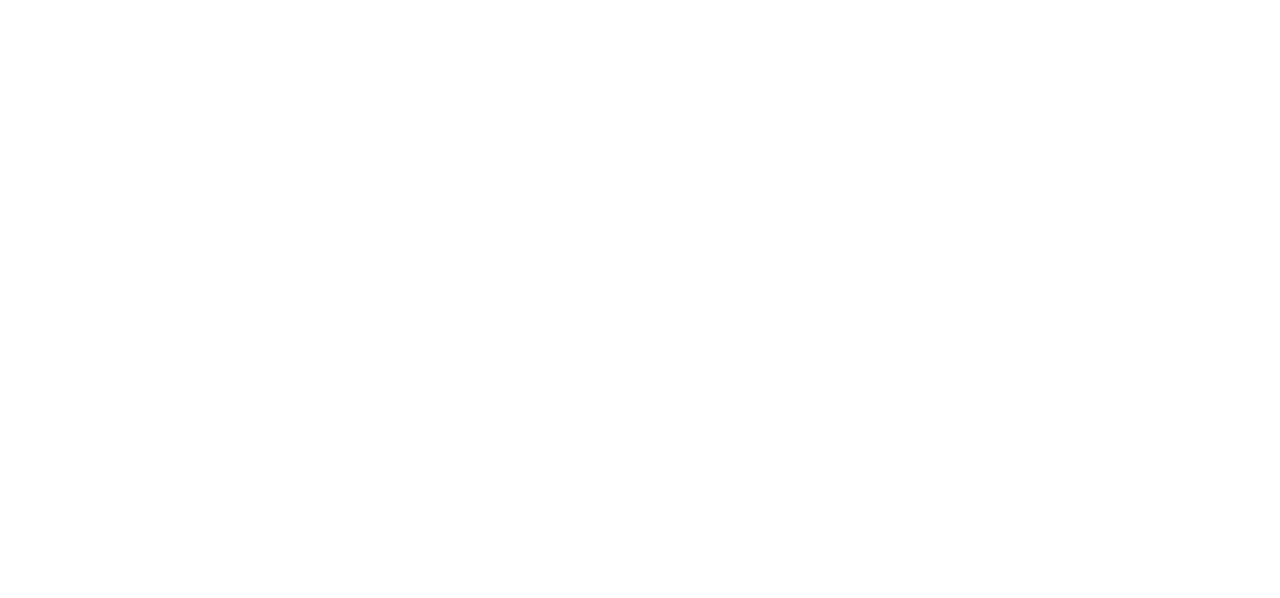
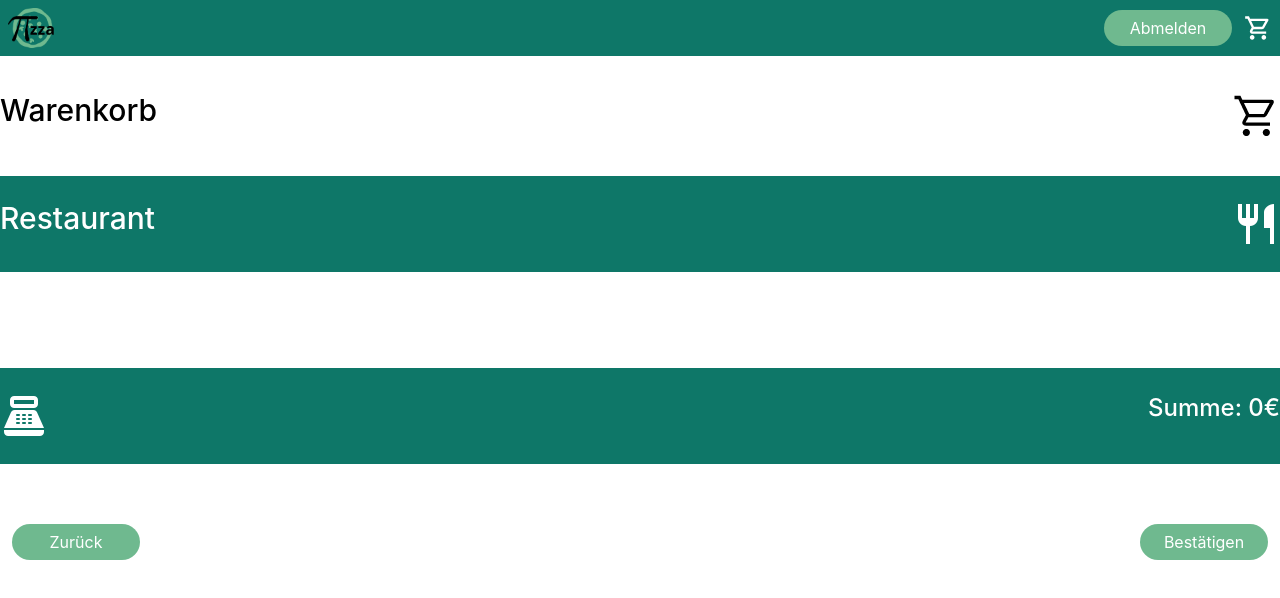
Before and after one commit to GithubOrgProjectPiza/frontend, a React (Create React App) app: page /warenkorb in a window 1280 px wide. Shown: the top 598 px of the page. Built offline with nearby package versions, Linux system fonts and the light colour scheme.

Commit message:
Warenkorb implementiert

```diff
--- a/package.json
+++ b/package.json
@@ -12,6 +12,8 @@
     "font-awesome": "^4.7.0",
     "react": "^17.0.2",
     "react-dom": "^17.0.2",
+    "react-router": "^6.3.0",
+    "react-router-dom": "^6.3.0",
     "react-scripts": "5.0.0",
     "web-vitals": "^2.1.4"
   },
--- a/src/App.js
+++ b/src/App.js
@@ -16,12 +16,23 @@ import Registrierung from "./Pages/registrierung";
 import Warenkorb from "./Pages/warenkorb";
 import Listenansicht from "./Pages/listenansicht";
 import "./App.css";
+import EndPage from "./Pages/endpage";
+import MainPage from "./Pages/mainpage";
+
+import { BrowserRouter, Routes, Route } from "react-router-dom";
 
 function App() {
   return (
-    <div className="App">
-
-    </div>
+    <BrowserRouter>
+      <Routes>
+        <Route path="/" element={<MainPage />} />
+        <Route path="endpage" element={<EndPage />} />
+        <Route path="liste" element={<Listenansicht />} />
+        <Route path="registrierung" element={<Registrierung />} />
+        <Route path="anmeldung" element={<Anmeldepage />} />
+        <Route path="warenkorb" element={<Warenkorb />} />
+      </Routes>
+    </BrowserRouter>
   );
 }
 
--- a/src/Components/buttonRound.jsx
+++ b/src/Components/buttonRound.jsx
@@ -2,7 +2,7 @@ import React from "react";
 
 function ButtonRound(props) {
   return (
-    <button class="bg-primary hover:bg-primaryHover rounded-full h-9 w-9 text-white m-3">
+    <button class="bg-primary hover:bg-primaryHover rounded-full h-9 w-9 text-white m-3" onClick={props.onaction}>
       {" "}
       {props.name || "Button"}{" "}
     </button>
--- a/src/Components/card.jsx
+++ b/src/Components/card.jsx
@@ -2,6 +2,7 @@ import React from "react";
 import bild from "../paparoy.jpg";
 import ButtonPrimary from "./buttonPrimary";
 import Ueberschrift2 from "./ueberschrift2";
+import { Link } from "react-router-dom";
 
 function Card(props) {
   return (
@@ -13,7 +14,9 @@ function Card(props) {
         <div class="font-bold text-xl flex justify-start m-3">
           <Ueberschrift2 name={props.name} />
         </div>
-        <ButtonPrimary name="Speisekarte" />
+        <Link to={props.href}>
+          <ButtonPrimary name="Speisekarte" />
+        </Link>
       </div>
     </div>
   );
--- a/src/Components/header_1.jsx
+++ b/src/Components/header_1.jsx
@@ -3,14 +3,20 @@ import p_logo_dark from "../pizza_logo_dark.png";
 import p_logo_light from "../pizza_logo_light.png";
 import ButtonSecondary from "./buttonSecondary";
 import ShoppingCart from "../shopping_cart.svg";
-
+import { Link } from "react-router-dom";
 function Header1() {
   return (
     <div class="bg-primary h-14 w-full p-2 flex justify-between items-center">
       <img src={p_logo_light} alt="Logo" class="h-10"></img>
-      <div class="flex justify-center">
-        <ButtonSecondary name="Abmelden" />
-        <img src={ShoppingCart}></img>
+
+      <div class="flex justify-center items-center">
+        <Link to="/anmeldung">
+          <ButtonSecondary name="Abmelden" />
+        </Link>
+
+        <Link to="/warenkorb">
+          <img src={ShoppingCart} class="h-7"></img>
+        </Link>
       </div>
     </div>
   );
--- a/src/Components/liste.jsx
+++ b/src/Components/liste.jsx
@@ -5,6 +5,11 @@ function Liste(props) {
   var gericht = props.gericht;
   var price = props.price;
   let icon_button = props.icon_button;
+  var key = 0;
+  var i = props.index;
+  const gericht1 = { name: gericht, preis: price, index: i };
+
+  //localStorage.setItem("gericht", JSON.stringify(gericht1));
 
   return (
     <div
@@ -16,7 +21,23 @@ function Liste(props) {
       <div class="col-start-1 col-end-1">{gericht}</div>
       <div class="place-content-end col-start-4 col-end-4 ">{price}</div>
       <div class="col-start-6 col-end-6 place-content-end ">
-        <ButtonRound name={icon_button}></ButtonRound>
+        <ButtonRound
+          name={icon_button}
+          onaction={() => {
+            if (props.icon_button == "-") {
+              console.log(i);
+              let gerichte = JSON.parse(localStorage.getItem("gerichte"));
+              gerichte.splice(i, 1);
+              props.setlisten(gerichte);
+              localStorage.setItem("gerichte", JSON.stringify(gerichte));
+            } else {
+              const gerichte = JSON.parse(localStorage.getItem("gerichte")) ?? [];
+              gerichte.push(gericht1);
+              console.log(gerichte);
+              localStorage.setItem("gerichte", JSON.stringify(gerichte));
+              i++;
+            }
+          }}></ButtonRound>
       </div>
     </div>
   );
--- a/src/Pages/anmeldepage.jsx
+++ b/src/Pages/anmeldepage.jsx
@@ -2,6 +2,7 @@ import React, { useState } from "react";
 import ButtonPrimary from "../Components/buttonPrimary";
 import Eingabefeld from "../Components/eingabefeld";
 import bild from "../pizza_logo_dark.png";
+import { Link } from "react-router-dom";
 
 function Anmeldepage(props) {
   return (
@@ -24,8 +25,12 @@ function Anmeldepage(props) {
       <br></br>
       <br></br>
       <div class="sm: flex justify-between">
-        <ButtonPrimary name="Registieren"></ButtonPrimary>
-        <ButtonPrimary name="Anmelden"></ButtonPrimary>
+        <Link to="/registrierung">
+          <ButtonPrimary name="Registieren"></ButtonPrimary>
+        </Link>
+        <Link to="/">
+          <ButtonPrimary name="Anmelden"></ButtonPrimary>
+        </Link>
       </div>
     </div>
   );
--- a/src/Components/endpage.jsx
+++ b/src/Pages/endpage.jsx
@@ -1,7 +1,8 @@
 import React from "react";
-import ButtonSecondary from "./buttonSecondary";
-import HeaderBig from "./header_big";
-import Ueberschrift2 from "./ueberschrift2";
+import ButtonSecondary from "../Components/buttonSecondary";
+import HeaderBig from "../Components/header_big";
+import Ueberschrift2 from "../Components/ueberschrift2";
+import { Link } from "react-router-dom";
 
 function EndPage() {
   return (
@@ -14,7 +15,9 @@ function EndPage() {
           <Ueberschrift2 name="Vielen Dank!" />
           <Ueberschrift2 name="Deine Bestellung wurde erfolgreich aufgegeben." />
           <div class="p-5"></div>
-          <ButtonSecondary name="Zur Startseite" />
+          <Link to="/">
+            <ButtonSecondary name="Zur Startseite" />
+          </Link>
         </div>
       </div>
     </div>
--- a/src/Pages/listenansicht.jsx
+++ b/src/Pages/listenansicht.jsx
@@ -3,6 +3,7 @@ import ButtonPrimary from "../Components/buttonPrimary";
 import Header1 from "../Components/header_1";
 import Liste from "../Components/liste";
 import bild from "../paparoy_liste.png";
+import { Link } from "react-router-dom";
 
 function Listenansicht(props) {
   var color_liste = true;
@@ -27,7 +28,9 @@ function Listenansicht(props) {
       </div>
       {listen}
       <div class="flex justify-end ">
-        <ButtonPrimary name="Warenkorb"></ButtonPrimary>
+        <Link to="/warenkorb">
+          <ButtonPrimary name="Warenkorb"></ButtonPrimary>
+        </Link>
       </div>
     </div>
   );
--- a/src/Components/mainpage.jsx
+++ b/src/Pages/mainpage.jsx
@@ -1,18 +1,18 @@
 import React from "react";
 import Header1 from "../Components/header_1";
-import ButtonPrimary from "./buttonPrimary";
+import ButtonPrimary from "../Components/buttonPrimary";
 import img_paparoy from "../paparoy.jpg";
 import img_alaturca from "../alaturca.jpg";
-import Card from "./card";
+import Card from "../Components/card";
 
 function MainPage() {
   return (
     <div>
       <Header1 />
       <div class="grid grid-cols-1 md:grid-cols-2 xl:grid-cols-4">
-        <Card name="Papa Roy" bild={img_paparoy} />
-        <Card name="A la Turca" bild={img_alaturca} />
-        <Card name="Pizza Olive" bild={img_paparoy} />
+        <Card name="Papa Roy" bild={img_paparoy} href="/liste" />
+        <Card name="A la Turca" bild={img_alaturca} href="/liste" />
+        <Card name="Pizza Olive" bild={img_paparoy} href="/liste" />
       </div>
     </div>
   );
--- a/src/Pages/registrierung.jsx
+++ b/src/Pages/registrierung.jsx
@@ -2,6 +2,7 @@ import React, { useState } from "react";
 import ButtonPrimary from "../Components/buttonPrimary";
 import Eingabefeld from "../Components/eingabefeld";
 import bild from "../pizza_logo_dark.png";
+import { Link } from "react-router-dom";
 
 function Registrierung(props) {
   return (
@@ -50,8 +51,12 @@ function Registrierung(props) {
       <br></br>
       <br></br>
       <div class="sm: flex justify-between">
-        <ButtonPrimary name="Registieren"></ButtonPrimary>
-        <ButtonPrimary name="Anmelden"></ButtonPrimary>
+        <Link to="/">
+          <ButtonPrimary name="Registieren"></ButtonPrimary>
+        </Link>
+        <Link to="/anmeldung">
+          <ButtonPrimary name="Anmelden"></ButtonPrimary>
+        </Link>
       </div>
     </div>
   );
--- a/src/Pages/warenkorb.jsx
+++ b/src/Pages/warenkorb.jsx
@@ -5,6 +5,7 @@ import restaurant_image from "../restaurant_icon.png";
 import kassa_image from "../kassa_icon.png";
 import Liste from "../Components/liste";
 import ButtonSecondary from "../Components/buttonSecondary";
+import { Link } from "react-router-dom";
 
 function Warenkorb(props) {
   //Übergabe vom Namen des Restaurants (merken von Cards?!)
@@ -15,17 +16,47 @@ function Warenkorb(props) {
   //Summe der Preise muss noch gebildet werden mit umwandlung in fließkomma wert
 
   var color_liste = true;
-  var number = 3;
-  let listen = [];
+  var sum = 0;
+  var number = localStorage;
+  console.log(number);
 
-  for (let index = 0; index < number; index++) {
-    listen.push(<Liste gericht="Pizza" price="12,99€" isColor={color_liste} icon_button="-"></Liste>);
+  const [listen, setlisten] = useState(JSON.parse(localStorage.getItem("gerichte")) ?? []);
+
+  var liste = [];
+  console.log(listen);
+
+  /*for (let index = 0; index < number; index++) {
+    var name = listen.at(index).name;
+    console.log(name);
+    listen.push(<Liste gericht="Gericht" price="12,99€" isColor={color_liste} icon_button="-"></Liste>);
     if (color_liste == true) {
       color_liste = false;
     } else {
       color_liste = true;
     }
-  }
+  }*/
+
+  //console.log(JSON.parse(localStorage.getItem("gerichte")) ?? []);
+  listen.forEach(function (g, i) {
+    console.log(g.preis, g.name, g.index);
+    liste.push(
+      <Liste
+        gericht={g.name}
+        price={g.preis}
+        isColor={color_liste}
+        icon_button="-"
+        index={i}
+        setlisten={setlisten}></Liste>
+    );
+    if (color_liste == true) {
+      color_liste = false;
+    } else {
+      color_liste = true;
+    }
+    var s = Number(g.preis.substring(0, g.preis.length - 1).replace(",", "."));
+    sum += s;
+  });
+
   return (
     <div className="mb-5">
       <Header1></Header1>
@@ -44,18 +75,22 @@ function Warenkorb(props) {
 
       <br></br>
       <br></br>
-      {listen}
+      {liste}
       <br></br>
       <br></br>
       <div class="flex justify-between pt-6 pb-6 bg-primary">
         <img src={kassa_image} alt="Kassa"></img>
-        <label class="font-medium  text-2xl text-white items-center">Summe: 25,98€</label>
+        <label class="font-medium  text-2xl text-white items-center">Summe: {Math.round(sum * 100) / 100}€ </label>
       </div>
       <br></br>
       <br></br>
       <div class="flex justify-between">
-        <ButtonSecondary name="Zurück"></ButtonSecondary>
-        <ButtonSecondary name="Bestätigen"></ButtonSecondary>
+        <Link to="/">
+          <ButtonSecondary name="Zurück"></ButtonSecondary>
+        </Link>
+        <Link to="/endpage">
+          <ButtonSecondary name="Bestätigen"></ButtonSecondary>
+        </Link>
       </div>
     </div>
   );
```
Also changed, not shown: 1 other file (tests, documents, lock files or other folders).
